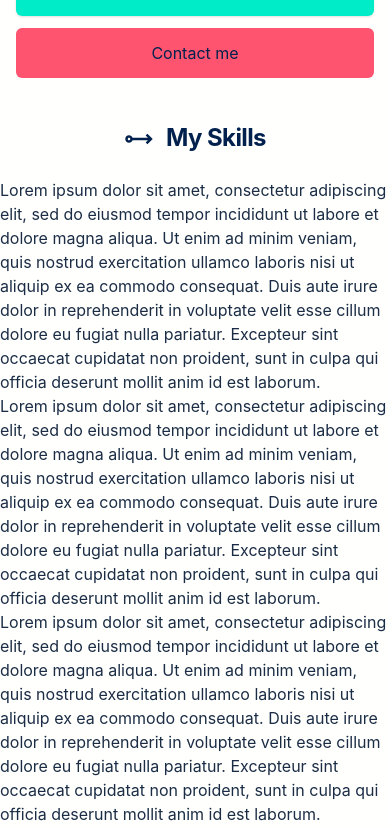
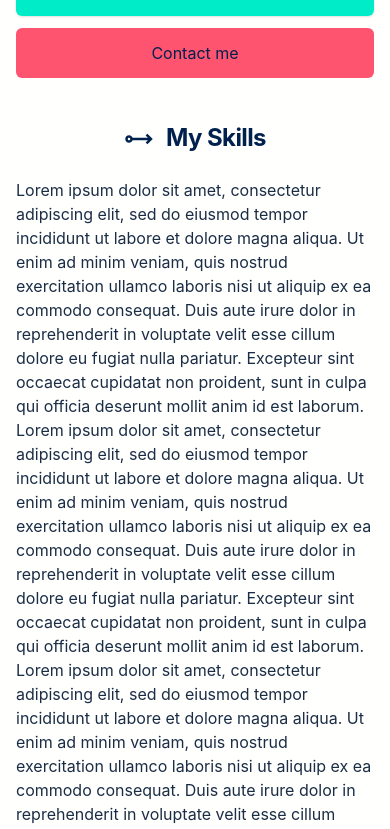
Before and after one commit to FKarl/portfolio-website, a Next.js app: page / in a window 390 px wide. Shown: the part 1006-1835 px from the top of the page. Built offline with nearby package versions, Linux system fonts and the light colour scheme.

Commit message:
improvement: padding left and right for small screens

```diff
--- a/components/sections/Section.js
+++ b/components/sections/Section.js
@@ -5,10 +5,10 @@ export default function Section({children, side, title}) {
 
     return (
         <div
-            className={"mt-3 md:mt-5 pb-8 w-full lg:max-w-7xl mx-auto flex flex-col items-start space-y-6 md:space-y-0 md:space-x-6 " + (side === "l" ? "md:flex-row md:[padding-right:4.25rem]" : "md:flex-row-reverse space-x-reverse md:[padding-left:4.25rem]")}>
+            className={"pl-4 pr-4 md:pl-0 md:pr-0 mt-3 md:mt-5 pb-8 w-full lg:max-w-7xl mx-auto flex flex-col items-start space-y-6 md:space-y-0 md:space-x-6 " + (side === "l" ? "md:flex-row md:[padding-right:4.25rem]" : "md:flex-row-reverse space-x-reverse md:[padding-left:4.25rem]")}>
 
             {/*marker*/}
-            <div className="mx-auto flex flex-row items-end space-x-3 sm:space-x-5  md:space-y-5 md:flex-col pl-">
+            <div className="mx-auto flex flex-row items-end space-x-3 sm:space-x-5  md:space-y-5 md:flex-col">
                 <CgArrowLongRightC className=" md:hidden text-3xl sm:text-4xl text-headline-500 dark:text-dark-headline-500"/>
                 <CgArrowLongDownC className="hidden md:block text-5xl text-headline-500 dark:text-dark-headline-500"/>
                 <h1 className="whitespace-nowrap text-2xl tracking-tight font-bold sm:text-3xl md:text-4xl md:[writing-mode:vertical-lr]">
```
